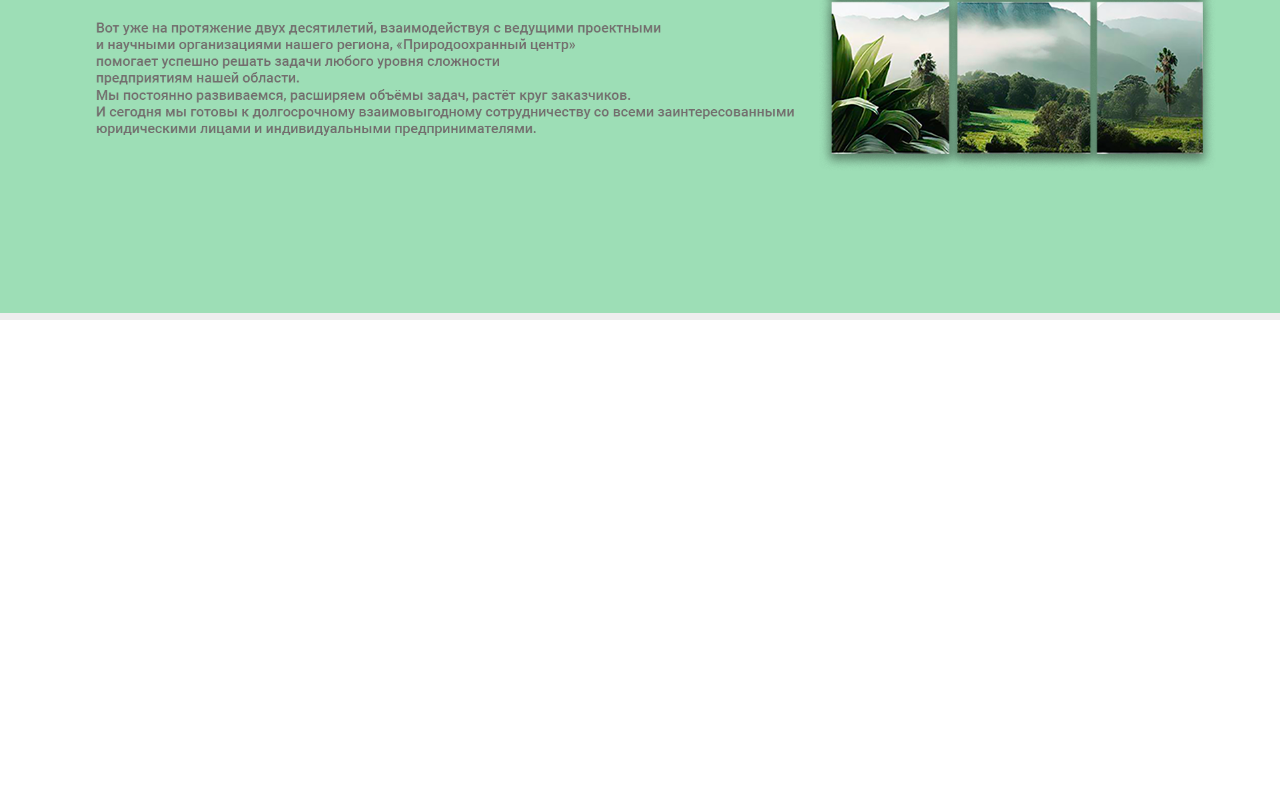
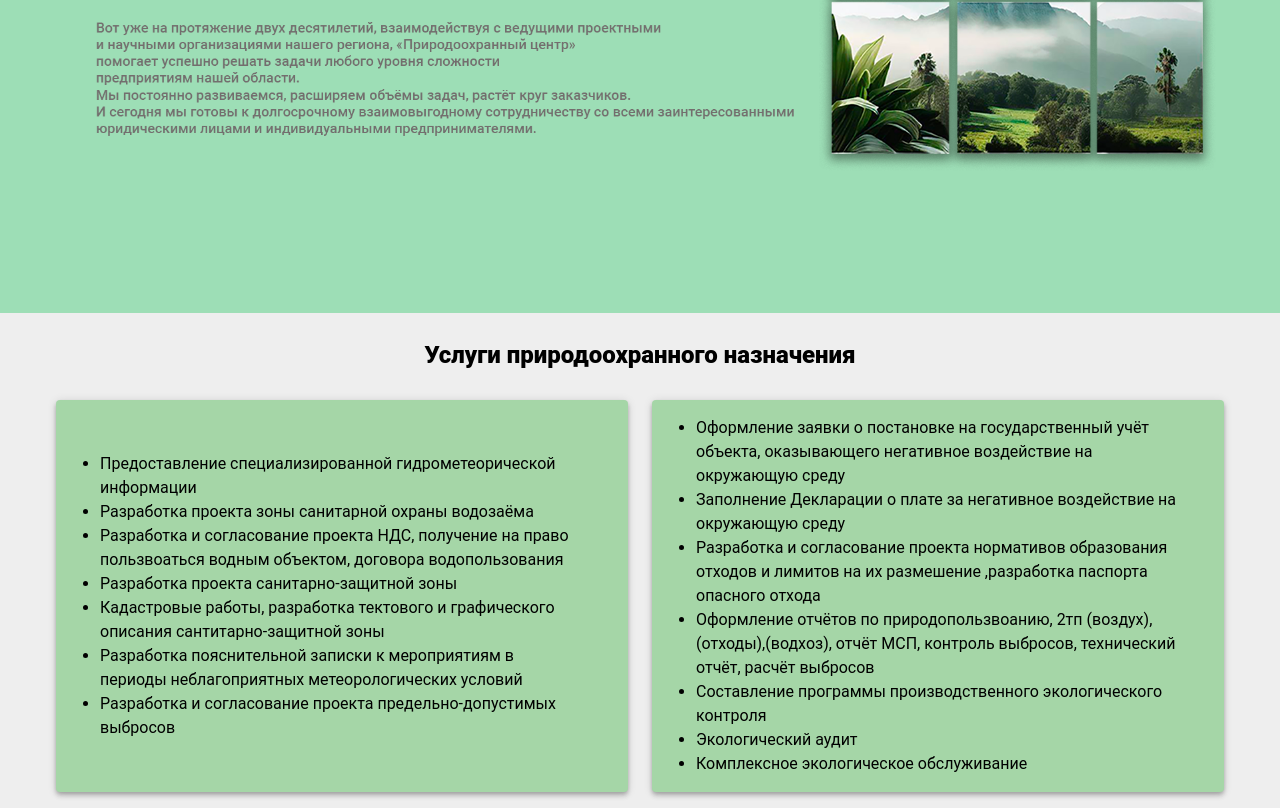
Before and after one commit to feeeed/naturesec, a Vue app: page / in a window 1280 px wide. Shown: the part 284-1092 px from the top of the page. Before the commit the page ends 800 px from the top, so only its background shows below. Built offline with nearby package versions, Linux system fonts and the light colour scheme; no server answers; what vue-yandex-maps would draw is missing.

Commit message:
Update TitleView.vue

```diff
--- a/src/views/TitleView.vue
+++ b/src/views/TitleView.vue
@@ -4,6 +4,68 @@
       <div class="image-welcome">
         <img src="./../assets/welcomeimg.png">
       </div>
+      <v-container>
+        <v-row class="align-center text-center justify-center">
+          <div class="text-block-welcome">
+            <h2 class="text-h5 font-weight-black py-4 text-black">Услуги природоохранного назначения</h2>
+          </div>
+        </v-row>
+        <v-row>
+          <v-col>
+            <v-sheet
+                class="d-flex  flex-column justify-center flex-wrap  mx-auto px-4 bg-green-lighten-3"
+                height="100%"
+                rounded
+                max-width="800"
+                width="100%"
+                elevation="4"
+            >
+              <div class="px-7 py-4">
+              <ul>
+                <li>Предоставление специализированной гидрометеорической информации</li>
+                <li>Разработка проекта зоны санитарной охраны водозаёма</li>
+                <li>Разработка и согласование проекта НДС, получение на право пользвоаться водным объектом, договора водопользования</li>
+                <li>Разработка проекта санитарно-защитной зоны</li>
+                <li>Кадастровые работы, разработка тектового и графического описания сантитарно-защитной зоны</li>
+                <li>Разработка пояснительной записки к мероприятиям в периоды неблагоприятных метеорологических условий</li>
+                <li>Разработка и согласование проекта предельно-допустимых выбросов</li>
+
+
+
+              </ul>
+              </div>
+
+            </v-sheet>
+          </v-col>
+          <v-col>
+            <v-sheet
+                class="d-flex  flex-column justify-center flex-wrap  mx-auto px-4 bg-green-lighten-3"
+                height="100%"
+                rounded
+                max-width="800"
+                width="100%"
+                elevation="4"
+            >
+              <div class="px-7 py-4">
+                <ul>
+                  <li>Оформление заявки о постановке на государственный учёт объекта, оказывающего негативное воздействие на окружающую среду</li>
+                  <li>Заполнение Декларации о плате за негативное воздействие на окружающую среду</li>
+                  <li>Разработка и согласование проекта нормативов образования отходов и лимитов на их размешение
+                    ,разработка паспорта опасного отхода</li>
+                  <li>Оформление отчётов по природопользвоанию, 2тп (воздух),(отходы),(водхоз), отчёт МСП, контроль
+                    выбросов, технический отчёт, расчёт выбросов</li>
+                  <li>Составление программы производственного экологического контроля</li>
+                  <li>Экологический аудит</li>
+                  <li>Комплексное экологическое обслуживание</li>
+
+                </ul>
+              </div>
+            </v-sheet>
+          </v-col>
+
+
+        </v-row>
+      </v-container>
     </v-main>
   </div>
 </template>
@@ -19,7 +81,15 @@ export default {
 </script>
 
 <style>
+.text-block-welcome{
+  align-items: center;
+  text-align: center;
+}
+.list-block-welcome{
+  padding-left: 45px;
+  padding-right: 45px;
 
+}
 .image-welcome>img{
   max-width: 100%;
 }
```
